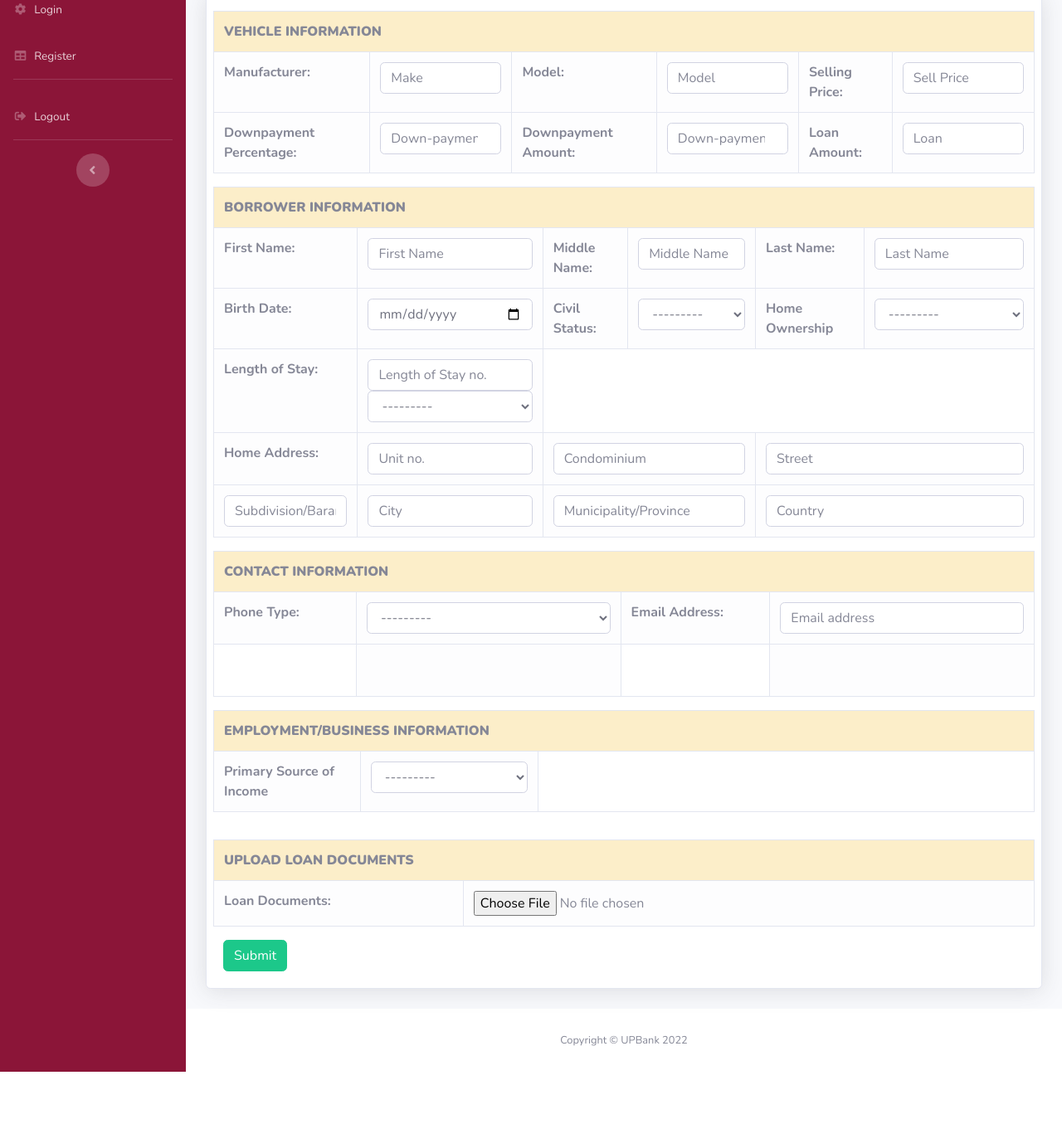
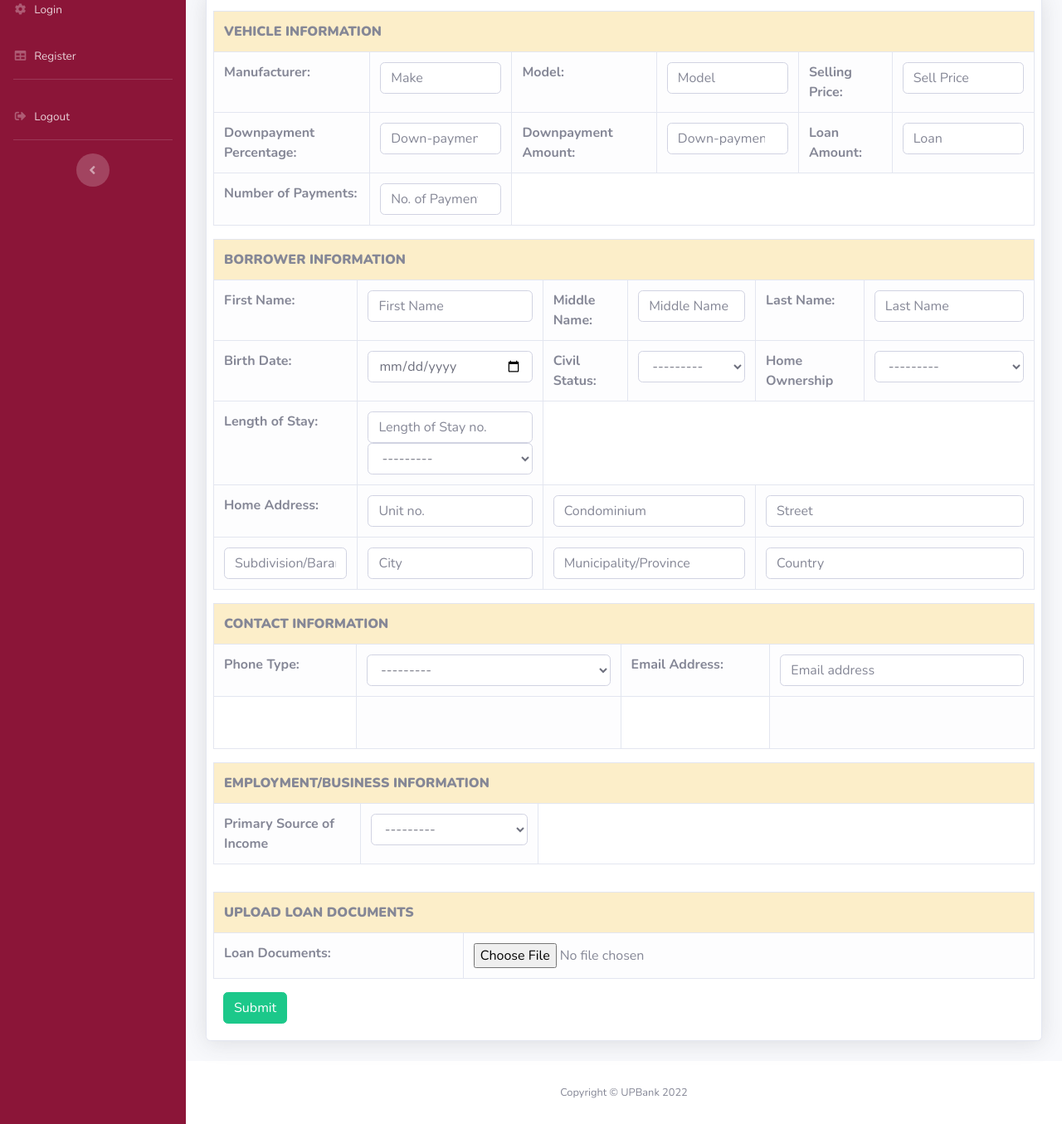
Before and after one commit to TristanBachini/Bank-Loan-Information-System, a Django app: page /borrower/loan-apply in a window 1280 px wide. Shown: the part 144-1499 px from the top of the page at 83% size. Before the commit the page ends 1436 px from the top, so only its background shows below. Run offline with Django 3.2, Linux system fonts and the light colour scheme; some libraries are stand-ins or nearby versions.

Commit message:
view loan apps

```diff
--- a/bank_loan_information_system/loans_borrower/models.py
+++ b/bank_loan_information_system/loans_borrower/models.py
@@ -84,8 +84,8 @@
     home_own = models.CharField(max_length=100, choices=HOME_OWN, null=True, blank=True)
 
     phone_type = models.CharField(max_length=100, choices=PHONE_TYPE, null=True, blank=False)
-    home_num = models.CharField(max_length=100, null=True, blank=False)
-    mobile_num = PhoneNumberField(max_length=100, null=True, blank=False)
+    home_num = models.CharField(max_length=100, null=True, blank=True)
+    mobile_num = PhoneNumberField(max_length=100, null=True, blank=True)
     email_add = models.CharField(max_length=100, null=True, blank=False)
 
     prime_income = models.CharField(max_length=100, choices=PRIME_INCOME, null=True, blank=False)
--- a/bank_loan_information_system/loans_borrower/templates/loans_borrower/loan-apply.html
+++ b/bank_loan_information_system/loans_borrower/templates/loans_borrower/loan-apply.html
@@ -42,20 +42,24 @@
                         <th class="table-warning" colspan="9" ><b>VEHICLE INFORMATION</b></th>
                     </tr>
                     <tr>
-                        <td class="table-light" colspan="2"><b>Manufacturer:</b></td>
-                        <td class="table-light" colspan="1">{{loan_form.make}}</td>
+                        <td class="table-light" colspan="1"><b>Manufacturer:</b></td>
+                        <td class="table-light" colspan="2">{{loan_form.make}}</td>
                         <td class="table-light" colspan="1"><b>Model:</b></td>
                         <td class="table-light" colspan="2">{{loan_form.model}}</td>
                         <td class="table-light" colspan="1"><b>Selling Price:</b></td>
                         <td class="table-light" colspan="2">{{loan_form.sell_price}}</td>
                     </tr>
                     <tr>
-                        <td class="table-light"colspan="2" style="font-weight:bold ;">Downpayment Percentage:</td>
-                        <td class="table-light" colspan="1" onchange="show()">{{loan_form.dp_percent}}</td>
-                        <td class="table-light" colspan="2" style="font-weight:bold ;">Downpayment Amount:</td>
-                        <td class="table-light" colspan="1">{{loan_form.dp_amt}}</td>
-                        <td class="table-light" colspan="2" style="font-weight:bold ;">Loan Amount:</td>
-                        <td class="table-light" colspan="1">{{loan_form.loan_amt}}</td>
+                        <td class="table-light"colspan="1" style="font-weight:bold ;">Downpayment Percentage:</td>
+                        <td class="table-light" colspan="2" onchange="show()">{{loan_form.dp_percent}}</td>
+                        <td class="table-light" colspan="1" style="font-weight:bold ;">Downpayment Amount:</td>
+                        <td class="table-light" colspan="2">{{loan_form.dp_amt}}</td>
+                        <td class="table-light" colspan="1" style="font-weight:bold ;">Loan Amount:</td>
+                        <td class="table-light" colspan="2">{{loan_form.loan_amt}}</td>
+                    </tr>
+                    <tr>
+                        <td class="table-light" colspan="1" style="font-weight:bold ;">Number of Payments:</td>
+                        <td class="table-light" colspan="1">{{loan_form.no_of_payments}}</td>
                     </tr>
                 </table>
                 <table class="table table-bordered">
```
Also changed, not shown: bank_loan_information_system/loans_borrower/templates/loans_borrower/view-loan-apps.html (+8 -8 lines), bank_loan_information_system/loans_borrower/migrations/0003_alter_loans_home_num_alter_loans_mobile_num.py (added).
